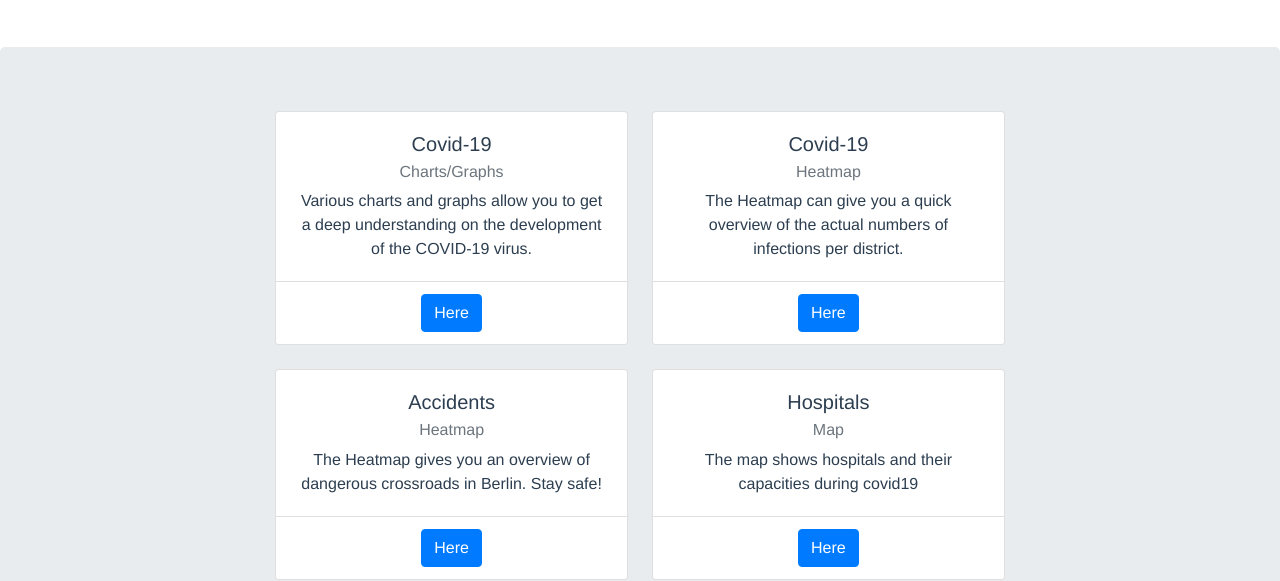
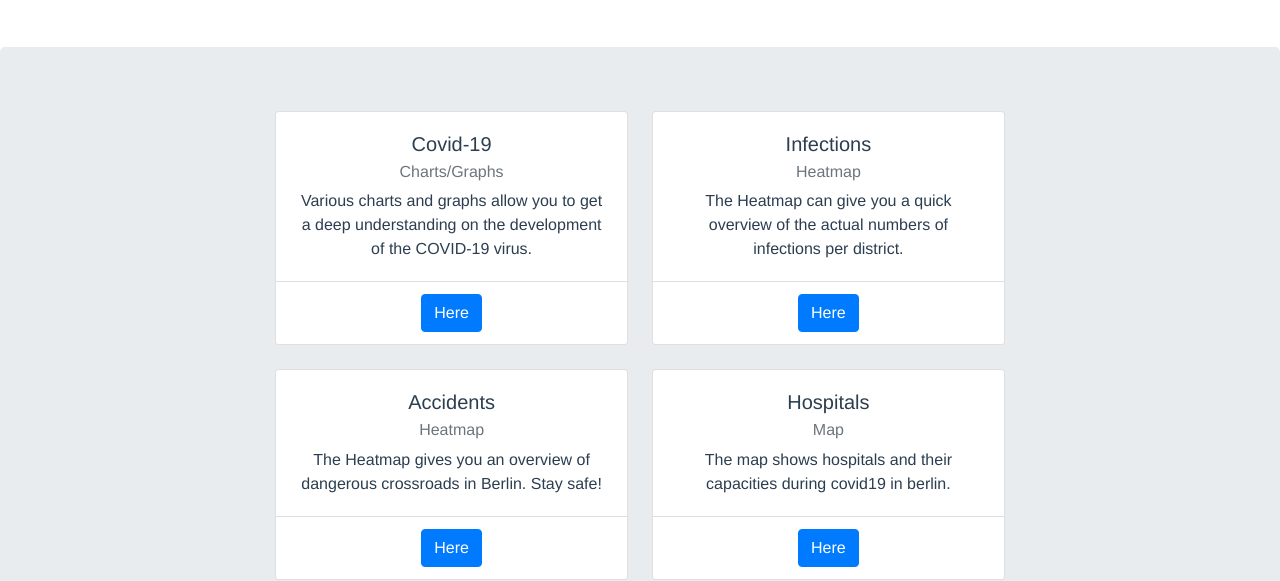
Before and after one commit to Api-visualizer/city-data-visualizer-FE, a Vue app: page / in a window 1280 px wide. Shown: the part 880-1461 px from the top of the page. Built offline with nearby package versions, Linux system fonts and the light colour scheme; what vue-apexcharts would draw is missing.

Commit message:
93 fix css

```diff
--- a/src/views/LandingPage.vue
+++ b/src/views/LandingPage.vue
@@ -55,7 +55,7 @@
           <div class="col-sm-6 d-flex align-items-stretch">
             <div class="card">
               <div class="card-body">
-                <h5 class="card-title">Covid-19</h5>
+                <h5 class="card-title">Infections</h5>
                 <h6 class="card-subtitle mb-2 text-muted">Heatmap</h6>
                 <p class="card-text">The Heatmap can give you a quick overview of the actual numbers of infections per district.</p>
               </div>
@@ -85,7 +85,7 @@
               <div class="card-body">
                 <h5 class="card-title">Hospitals</h5>
                 <h6 class="card-subtitle mb-2 text-muted">Map</h6>
-                <p class="card-text">The map shows hospitals and their capacities during covid19</p>
+                <p class="card-text">The map shows hospitals and their capacities during covid19 in berlin. </p>
               </div>
               <div class="card-footer">
                 <a class="btn btn-primary" href="/berlin/karte/hospitals" role="button">Here</a>
```
